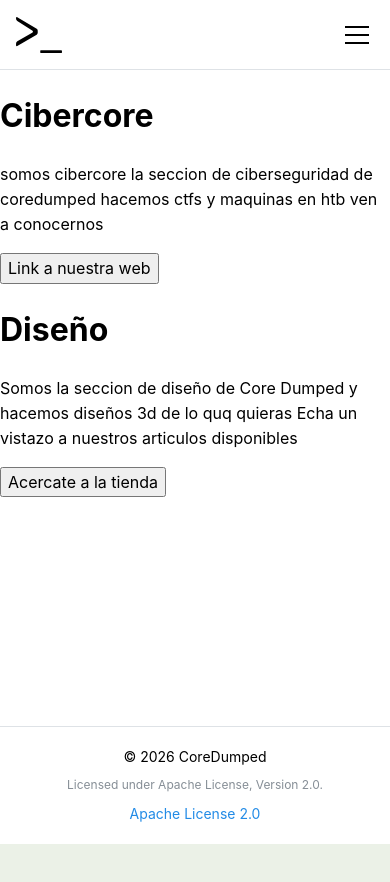
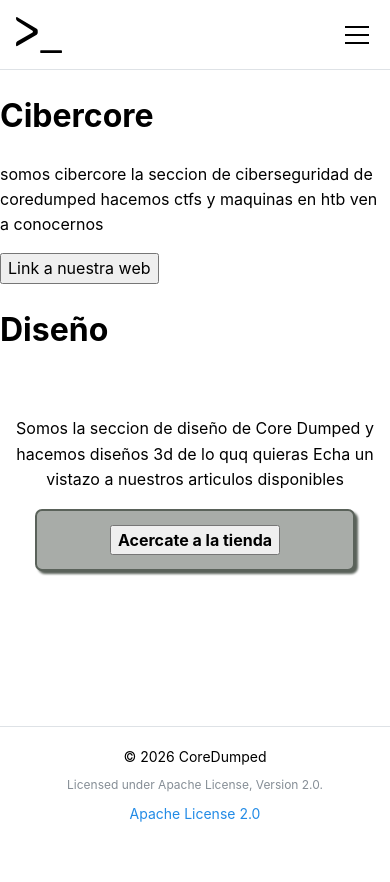
Before and after one commit to CoreDumped-ETSISI/2026-website, a React (Vite) app: page /departamentos in a window 390 px wide. Shown: the top 882 px of the page. Before the commit the page ends 844 px from the top, so only its background shows below. Built offline with nearby package versions, Linux system fonts and the light colour scheme.

Commit message:
Hace responsive la sección de Departamentos
Añade/incluye hoja de estilos de Departamentos y ajusta el layout con espaciados y tipografía fluidos (clamp), corrige estilos de párrafos anidados y mejora la adaptación en móvil con media query.

```diff
--- a/src/pages/Departamentos/Departamentos.jsx
+++ b/src/pages/Departamentos/Departamentos.jsx
@@ -1,12 +1,13 @@
+import "./departamentos.css"
 import Cibercore from "../Secciones/Ciber/Cibercore";
 import Disegno from "../Secciones/Impresion3d/Disegno";
 
 function Departamentos() {
     return (
-        <>
-            <Cibercore/>
-            <Disegno/>
-        </>
+        <div id="departamentos">
+            <Cibercore />
+            <Disegno />
+        </div>
     )
 }
 export default Departamentos;
--- /dev/null
+++ b/src/pages/Departamentos/departamentos.css
@@ -0,0 +1,84 @@
+#departamentos {
+    width: 100%;
+    min-width: 100dvw;
+    min-height: 100dvh;
+
+    &>div {
+        display: flex;
+        flex-direction: column;
+        align-items: center;
+        justify-content: center;
+        min-height: 40dvh;
+        padding: clamp(2rem, 6vw, 4rem) clamp(1rem, 4vw, 2rem);
+        gap: 1rem;
+        text-align: center;
+        box-sizing: border-box;
+    }
+
+    &>div#disegno>div {
+        display: flex;
+        flex-direction: column;
+        align-items: center;
+        gap: 1.25rem;
+        width: 100%;
+    }
+
+    &>div>h1 {
+        font-size: clamp(2rem, 5vw, 2.75rem);
+        font-weight: 700;
+        margin: 0;
+        line-height: 1.1;
+    }
+
+    &>div p {
+        font-size: clamp(1rem, 2.5vw, 1.2rem);
+        line-height: 1.6;
+        max-width: 600px;
+        width: 100%;
+        margin: 0;
+    }
+
+    &>div a {
+        display: inline-flex;
+        align-items: center;
+        justify-content: center;
+        text-decoration: none;
+        align-self: center;
+        max-width: 100%;
+        border: 2px solid var(--text-muted);
+        filter: drop-shadow(3px 3px 1px var(--text-muted));
+        border-radius: 7px;
+        background: color-mix(in srgb, var(--text-muted) 100%, #fff 90%);
+        color: color-mix(in srgb, #0d2300 100%, #fff 10%);
+        font-weight: 700;
+        padding: 0.75rem 1.5rem;
+        text-align: center;
+        transition: transform 0.2s ease-in-out, filter 0.2s ease-in-out, color 0.3s ease;
+    }
+
+    &>div a:hover {
+        transform: scale(1.05);
+        filter: drop-shadow(-3px -3px 1px var(--text-muted));
+        color: color-mix(in srgb, #0d2300 100%, #fff 20%);
+    }
+
+    &>div a:active {
+        filter: drop-shadow(-3px -3px 1px var(--text-muted)) drop-shadow(3px 3px 1px var(--text-muted));
+        transform: scale(0.95);
+    }
+}
+
+@media (max-width: 48em) {
+    #departamentos {
+        &>div {
+            min-height: auto;
+            padding: 2.5rem 1rem;
+        }
+
+        &>div a {
+            width: 100%;
+            max-width: 320px;
+            padding: 0.85rem 1rem;
+        }
+    }
+}
--- a/src/pages/Tablon/Tablon.jsx
+++ b/src/pages/Tablon/Tablon.jsx
@@ -1,15 +1,41 @@
+import { Container, Title } from "@mantine/core";
+import { T } from "../../i18n/lang";
+import "../../styles/tablon/Tablon.css";
+
 function Tablon() {
+    const projects = ["Proyecto 1", "Proyecto 2", "Proyecto 3", "Proyecto 4"];
+    const activities = ["Actividad 1", "Actividad 2", "Actividad 3", "Actividad 4"];
+    const hours = ["09:00 - 10:00", "10:00 - 11:00", "11:00 - 12:00", "12:00 - 13:00", "13:00 - 14:00", "14:00 - 15:00", "15:00 - 16:00", "16:00 - 17:00"];
     return (
-        <>
-            <tr>
-                <td>Proyecto 1</td>
-                <td>Proyecto 2</td>
-                <td>Proyecto 3</td>
-                <td>Proyecto 4</td>
-            </tr>
-        </>
+        <div className="tablon-page">
+            <Container size="lg" py="xl" pb={120}>
+                <Title order={1} mb="xl">
+                    <T>Tablón</T>
+                </Title>
 
-    )
+                <div className="tablon-table-wrapper">
+                    <table className="tablon-table">
+                        <thead>
+                            <tr>
+                                <th scope="col">Horario</th>
+                                {projects.map((project, index) => (
+                                    <th key={index} scope="col">{project}</th>
+                                ))}
+                            </tr>
+                        </thead>
+                        <tbody>
+                            <tr>
+                                <td>{hours[0]}</td>
+                                {activities.map((activity, index) => (
+                                    <td key={index}>{activity}</td>
+                                ))}
+                            </tr>
+                        </tbody>
+                    </table>
+                </div>
+            </Container>
+        </div>
+    );
 }
 
 export default Tablon;
--- /dev/null
+++ b/src/styles/tablon/Tablon.css
@@ -0,0 +1,56 @@
+.tablon-page {
+    min-height: calc(100dvh - 70px);
+}
+
+.tablon-table-wrapper {
+    width: 100%;
+    overflow-x: auto;
+    border: 1px solid var(--border);
+    border-radius: 12px;
+    background: var(--surface);
+}
+
+.tablon-table {
+    width: 100%;
+    min-width: 640px;
+    border-collapse: separate;
+    border-spacing: 0;
+}
+
+.tablon-table th,
+.tablon-table td {
+    padding: 14px 16px;
+    text-align: center;
+    border-bottom: 1px solid var(--border);
+}
+
+.tablon-table th:not(:last-child),
+.tablon-table td:not(:last-child) {
+    border-right: 1px solid var(--border);
+}
+
+.tablon-table thead th {
+    background: color-mix(in srgb, var(--accent) 40%, var(--surface));
+    color: var(--text);
+    font-weight: 700;
+}
+
+.tablon-table tbody tr:last-child td {
+    border-bottom: none;
+}
+
+.tablon-table tbody tr {
+    transition: background-color 0.2s ease;
+}
+
+.tablon-table tbody tr:hover {
+    background: color-mix(in srgb, var(--accent) 10%, var(--surface));
+}
+
+@media (max-width: 48em) {
+
+    .tablon-table th,
+    .tablon-table td {
+        padding: 12px;
+    }
+}
```
